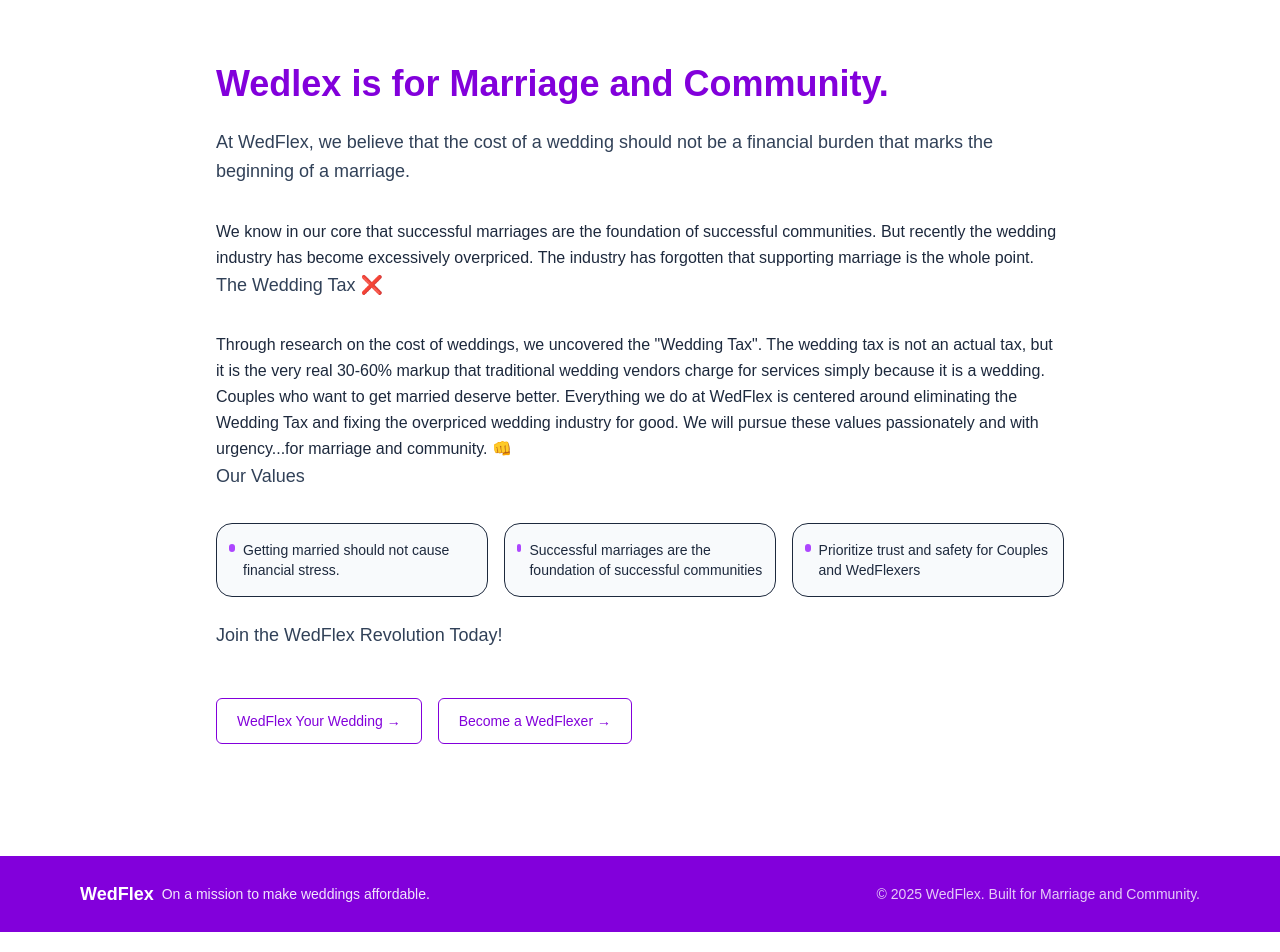
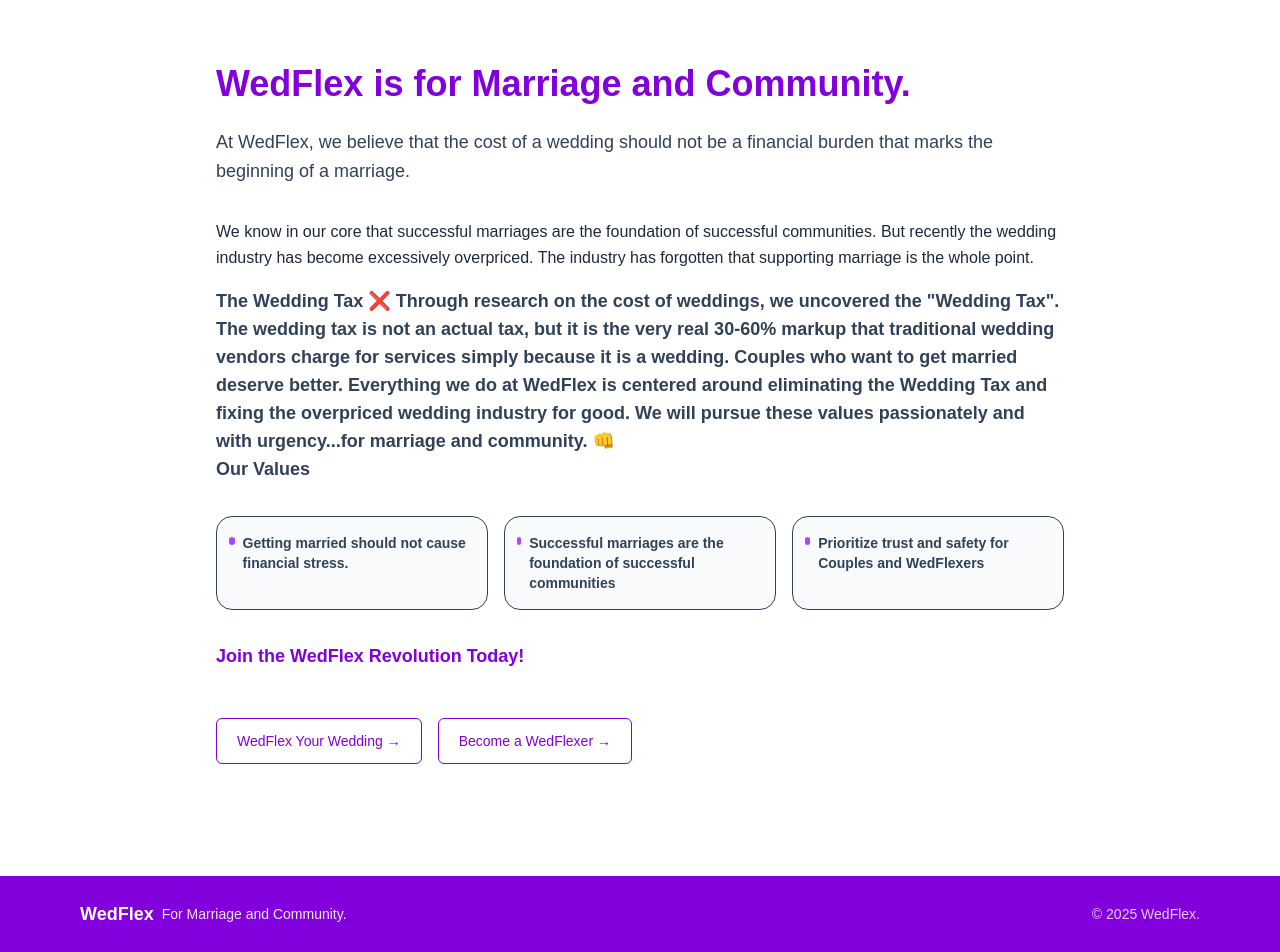
Before and after one commit to tristanxperkins/wedflex-wedflexers, a Next.js app: page /mission in a window 1280 px wide. Shown: the part 85-1037 px from the top of the page. Built offline with nearby package versions, Linux system fonts and the light colour scheme; no server answers.

Commit message:
Final edits

```diff
--- a/src/app/layout.tsx
+++ b/src/app/layout.tsx
@@ -28,11 +28,11 @@ export default function RootLayout({ children }: { children: React.ReactNode })
             <div className="flex items-center gap-2 text-left">
               <span className="font-bold text-lg">WedFlex</span>
               <span className="opacity-90">
-                On a mission to make weddings affordable.
+                For Marriage and Community.
               </span>
             </div>
             <span className="opacity-80 text-xs md:text-sm text-right">
-              © {2025} WedFlex. Built for Marriage and Community.
+              © {2025} WedFlex.
             </span>
           </div>
         </footer>
--- a/src/app/mission/page.tsx
+++ b/src/app/mission/page.tsx
@@ -2,7 +2,7 @@ export default function MissionPage() {
   return (
     <main className="max-w-4xl mx-auto px-6 py-16 text-slate-900">
       <h1 className="text-4xl font-bold text-purple-700 mb-6">
-        Wedlex is for Marriage and Community.
+        WedFlex is for Marriage and Community.
       </h1>
 
       <p className="text-lg leading-relaxed text-slate-700 mb-8">
@@ -10,22 +10,23 @@ export default function MissionPage() {
           be a financial burden that marks the beginning of a marriage.
       </p>
 
-      <div className="space-y-6 text-slate-800 text-base leading-relaxed">
+      <div className="space-y-4 text-slate-800 text-base leading-relaxed">
         <p>
           We know in our core that successful marriages
           are the foundation of successful communities. But recently the wedding industry has become
           excessively overpriced. The industry has forgotten that supporting marriage is the whole point.
+           </p>
 
-          <p className="text-lg leading-relaxed text-slate-700 mb-8">
+          <p className="space-y-4 text-lg font-bold text-slate-700 mb-8">
           The Wedding Tax ❌
-        </p>
+
         Through research on the cost of weddings, we uncovered the &quot;Wedding Tax&quot;. The wedding tax is not an actual tax, but it is the very real 30-60% markup
           that traditional wedding vendors charge for services simply because it is a wedding. Couples who want to get married deserve better.
 
           Everything we do at WedFlex is centered around eliminating the Wedding Tax and fixing the overpriced wedding industry for good.
           We will pursue these values passionately and with urgency...for marriage and community. 👊
 
-<p className="text-lg leading-relaxed text-slate-700 mb-8">
+<p className="space-y-4 text-lg leading-relaxed text-slate-700 mb-8">
           Our Values
         </p>
 <div className="grid grid-cols-1 md:grid-cols-3 gap-4">
@@ -45,7 +46,7 @@ export default function MissionPage() {
         </div>
         </p>
 
-        <p className="text-lg leading-relaxed text-slate-700 mb-8">
+        <p className="text-lg font-bold text-purple-700 mb-8">
           Join the WedFlex Revolution Today!
         </p>
       </div>
--- a/src/app/page.tsx
+++ b/src/app/page.tsx
@@ -16,8 +16,7 @@ export default function HomePage() {
           </h2>
 
           <p className="text-slate-700 mb-6 max-w-xl">
-            Turn your talents into cash helping couples in your community get married.
-            Become a WedFlexer today to start earning money.
+            Hundreds of everyday people in your community are monetizing their skills on WedFlex. You can become a WedFlexer right now!
           </p>
 
           <div className="flex flex-wrap gap-3 mb-8">
@@ -42,7 +41,7 @@ export default function HomePage() {
             <div className="border rounded-2xl p-4 shadow-xs bg-white">
               <h3 className="font-semibold mb-2">Who Are WedFlexers?</h3>
               <p className="text-sm text-slate-700">
-                Join hundreds of WedFlexers who are making money off of weddings right now. They&apos;re entreprenuers, retirees, crafters,
+                WedFlexers are everyday people who are making money off of weddings right now. They&apos;re entreprenuers, retirees, crafters,
                 Type-A organizers, teachers, servers, bartenders, speakers, creatives, and more. All you need is a skillset that would be useful to help couples get married.
               </p>
             </div>
```
